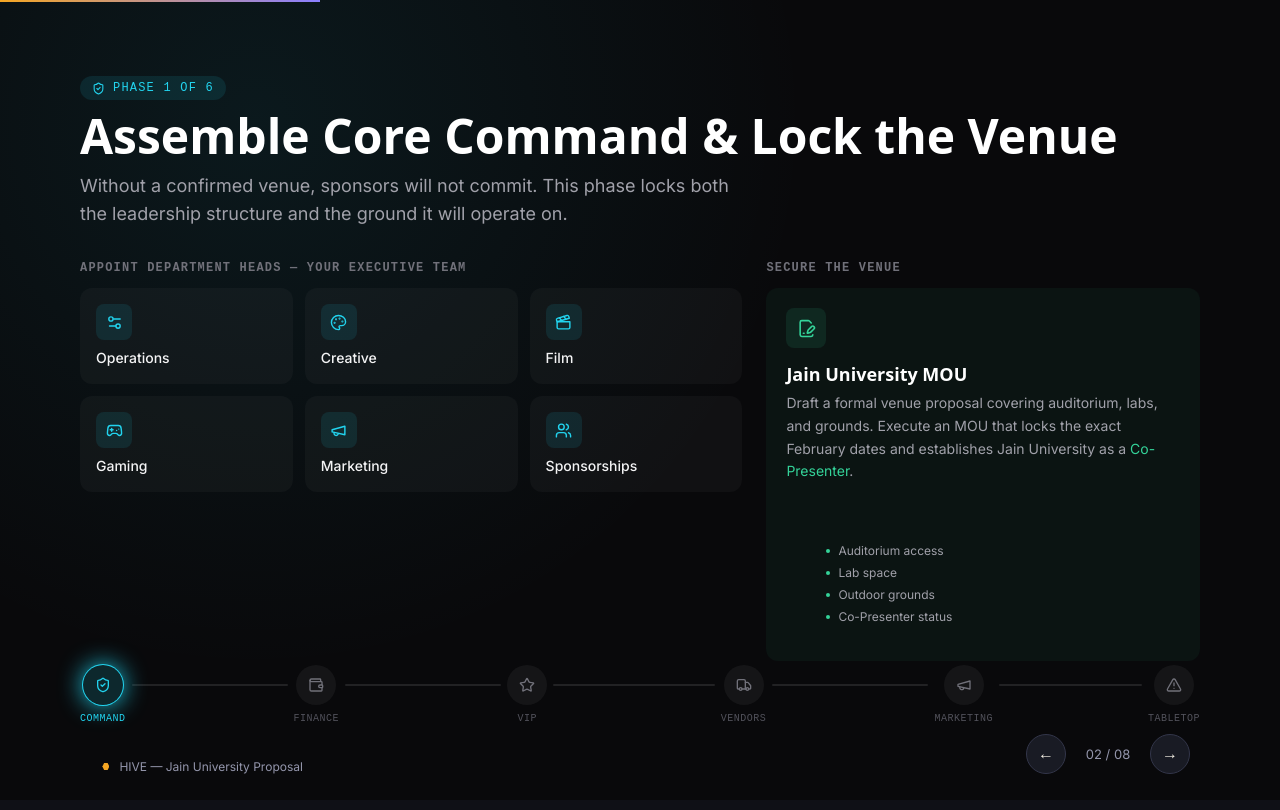
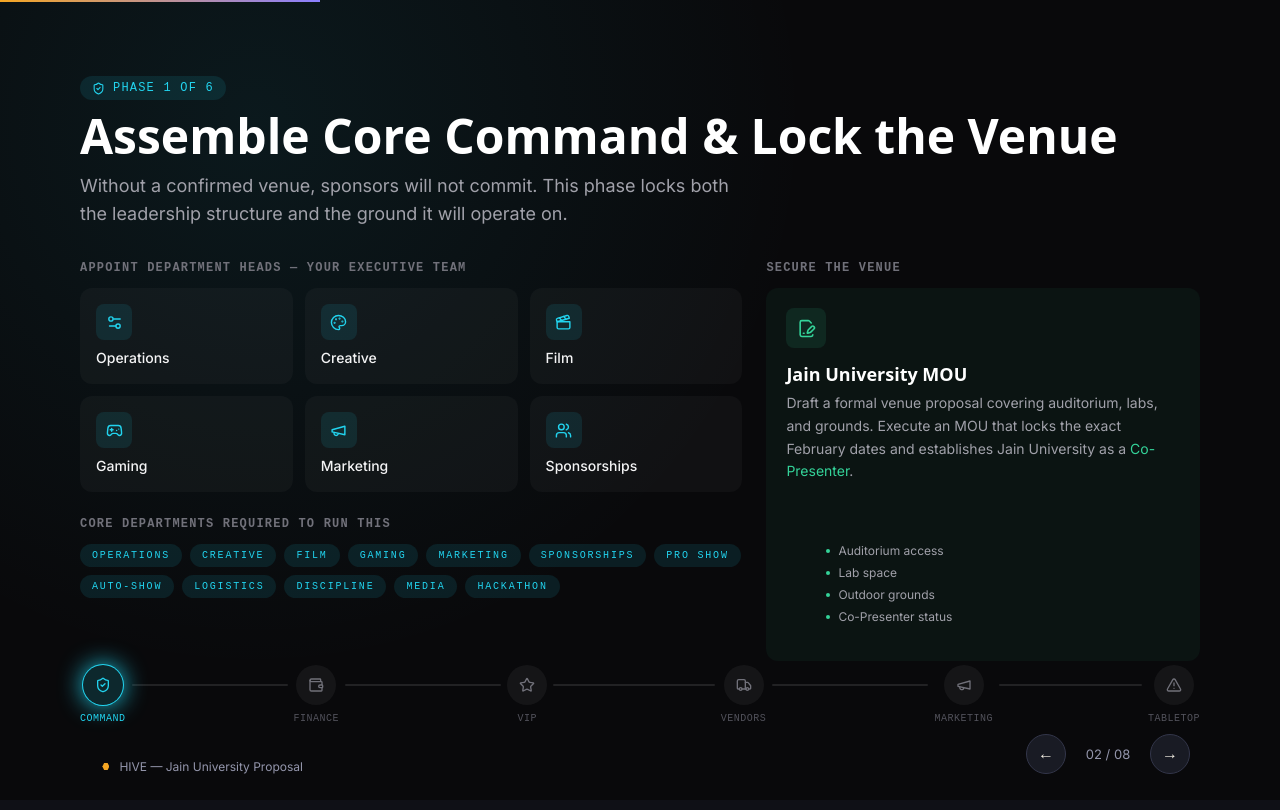
Before and after one commit to SharkSpidy/genesis-action-plan, a React (Vite) app: page / in a window 1280 px wide. Both pictures are taken after a click on the button "Next slide". Built offline with nearby package versions, Linux system fonts and the light colour scheme; a web font is replaced by a local one.

Commit message:
Slide02 : Added All departments

```diff
--- a/src/action-plan-deck/slides/Slide02_Phase1_Command.tsx
+++ b/src/action-plan-deck/slides/Slide02_Phase1_Command.tsx
@@ -54,6 +54,35 @@ export default function Slide02_Phase1_Command() {
                 )
               })}
             </div>
+
+            <div className="mt-6">
+              <h3 className="mb-3 font-mono text-xs uppercase tracking-widest text-zinc-500">
+                Core departments required to run this
+              </h3>
+              <div className="flex flex-wrap gap-2">
+                {[
+                  'Operations',
+                  'Creative',
+                  'Film',
+                  'Gaming',
+                  'Marketing',
+                  'Sponsorships',
+                  'Pro Show',
+                  'Auto-Show',
+                  'Logistics',
+                  'Discipline',
+                  'Media',
+                  'Hackathon',
+                ].map((department) => (
+                  <span
+                    key={department}
+                    className="rounded-full border border-neon-cyan/30 bg-neon-cyan/10 px-3 py-1.5 font-mono text-[10px] uppercase tracking-[0.18em] text-neon-cyan"
+                  >
+                    {department}
+                  </span>
+                ))}
+              </div>
+            </div>
           </div>
 
           {/* Venue lock / MOU */}
```
